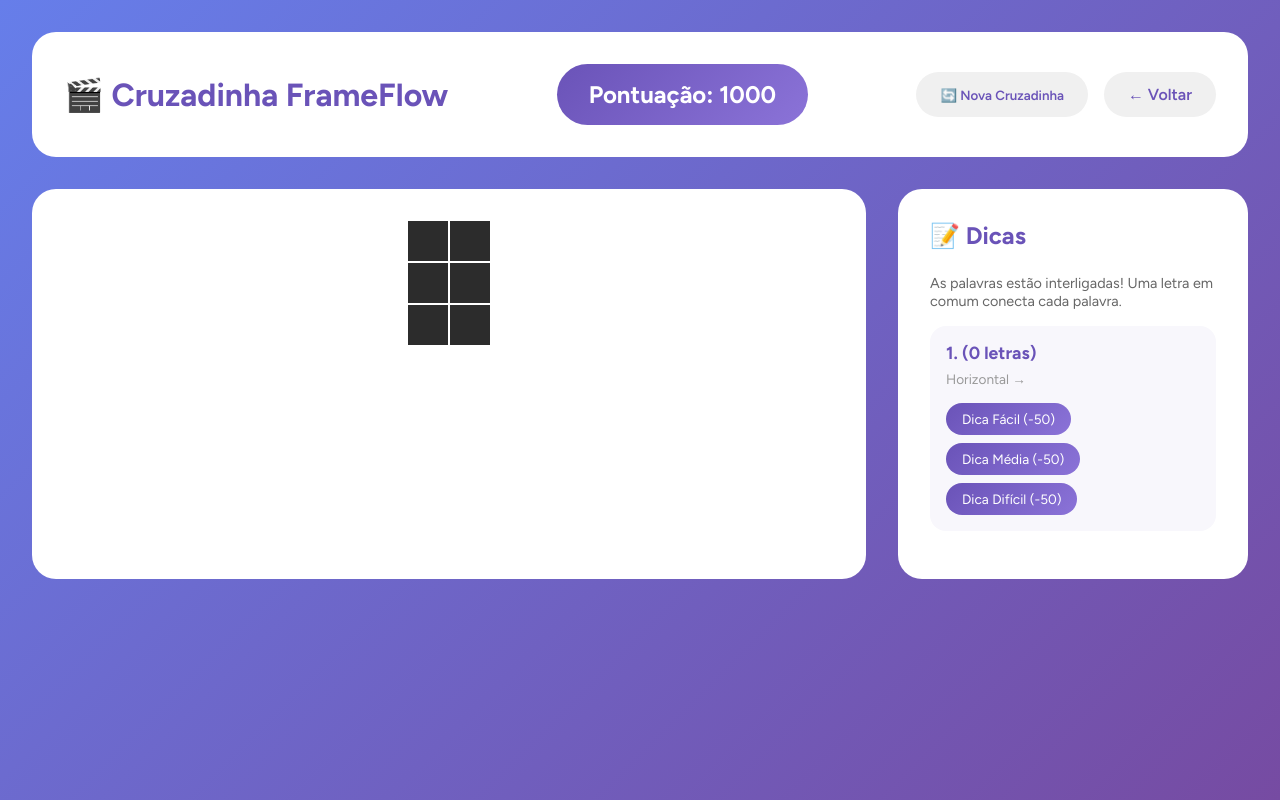
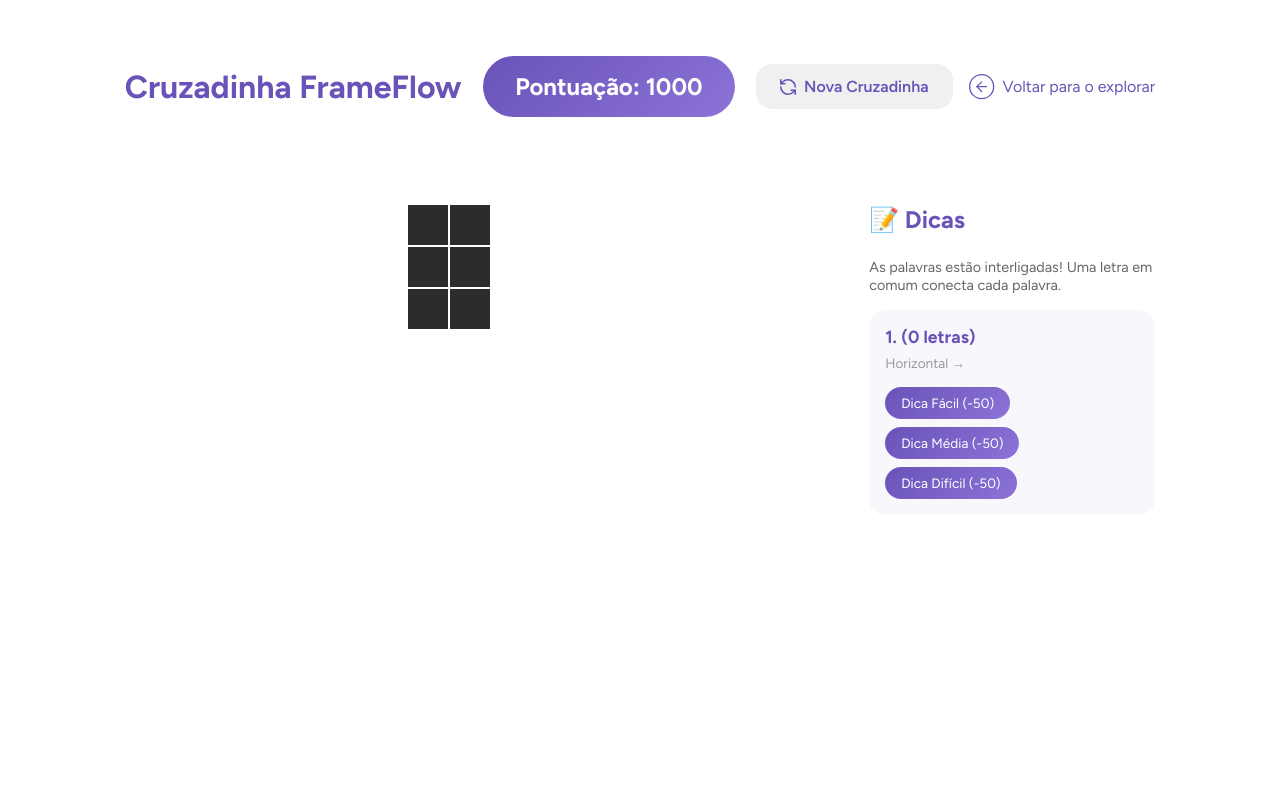
Before and after one commit to ericbrambilaifc/FrameFlow, a PHP site: page /cruzadinha.php in a window 1280 px wide. Run offline with PHP 8.4, Linux system fonts and the light colour scheme; data that the repository does not hold is empty.

Commit message:
desing cruzadinha

```diff
--- a/cruzadinha.php
+++ b/cruzadinha.php
@@ -233,19 +233,19 @@
     <link rel="stylesheet" href="global.css">
     <style>
         body {
-            background: linear-gradient(135deg, #667eea 0%, #764ba2 100%);
+            background: white;
             min-height: 100vh;
             padding: 2rem;
         }
 
         .container-cruzadinha {
-            max-width: 1400px;
+            max-width: 90%;
             margin: 0 auto;
         }
 
         .header-cruzadinha {
             background: white;
-            padding: 2rem;
+            padding: 1.5rem 2rem;
             border-radius: 1.5rem;
             margin-bottom: 2rem;
             display: flex;
@@ -258,8 +258,51 @@
         .header-cruzadinha h1 {
             color: #6a53b8;
             font-size: 2rem;
-            margin: 0;
+            display: flex;
+            align-items: center;
+            gap: 0.5rem;
         }
+
+        .btn-voltar {
+            display: inline-flex;
+            align-items: center;
+            gap: 8px;
+            color: #6A53B8;
+            text-decoration: none;
+            font-size: 16px;
+            transition: opacity 0.2s;
+            background: transparent;
+            border: none;
+            cursor: pointer;
+            padding: 0;
+        }
+
+        .btn-voltar:hover {
+            opacity: 0.7;
+        }
+
+        .btn-nova-cruzadinha {
+            display: inline-flex;
+            align-items: center;
+            gap: 8px;
+            color: #6A53B8;
+            text-decoration: none;
+            font-size: 16px;
+            background: transparent;
+            border: none;
+            cursor: pointer;
+            transition: opacity 0.2s;
+            padding: 0;
+            background-color: #F0F0F0;
+            padding: 0.8rem 1.5rem;
+            border-radius: 1rem;
+            font-weight: 600;
+        }
+
+        .btn-nova-cruzadinha:hover {
+            opacity: 0.7;
+        }
+
 
         .pontuacao-box {
             background: linear-gradient(135deg, #6a53b8 0%, #8b73d8 100%);
@@ -268,25 +311,6 @@
             border-radius: 2rem;
             font-size: 1.5rem;
             font-weight: bold;
-        }
-
-        .btn-voltar,
-        .btn-nova-cruzadinha {
-            background: #f0f0f0;
-            color: #6a53b8;
-            padding: 0.8rem 1.5rem;
-            border-radius: 2rem;
-            text-decoration: none;
-            font-weight: 600;
-            transition: all 0.3s;
-            border: none;
-            cursor: pointer;
-        }
-
-        .btn-voltar:hover,
-        .btn-nova-cruzadinha:hover {
-            background: #e0e0e0;
-            transform: translateY(-2px);
         }
 
         .game-area {
@@ -519,13 +543,35 @@
 <body>
     <div class="container-cruzadinha">
         <div class="header-cruzadinha">
-            <h1>🎬 Cruzadinha FrameFlow</h1>
+            <h1>Cruzadinha FrameFlow</h1>
             <div class="pontuacao-box">
                 Pontuação: <span id="pontuacao"><?php echo $gameData['pontuacao_base']; ?></span>
             </div>
             <div style="display: flex; gap: 1rem; flex-wrap: wrap;">
-                <button class="btn-nova-cruzadinha" onclick="location.reload()">🔄 Nova Cruzadinha</button>
-                <a href="explorar.php" class="btn-voltar">← Voltar</a>
+                <button class="btn-nova-cruzadinha" onclick="location.reload()"><svg width="16" height="16" viewBox="0 0 20 20" fill="none" xmlns="http://www.w3.org/2000/svg">
+                        <path
+                            d="M19 10C19 7.61305 18.0518 5.32387 16.364 3.63604C14.6761 1.94821 12.3869 1 10 1C7.48395 1.00947 5.06897 1.99122 3.26 3.74L1 6"
+                            stroke="#6A53B8" stroke-width="2" stroke-linecap="round" stroke-linejoin="round" />
+                        <path d="M1 1V6H6" stroke="#6A53B8" stroke-width="2" stroke-linecap="round"
+                            stroke-linejoin="round" />
+                        <path
+                            d="M1 10C1 12.3869 1.94821 14.6761 3.63604 16.364C5.32387 18.0518 7.61305 19 10 19C12.516 18.9905 14.931 18.0088 16.74 16.26L19 14"
+                            stroke="#6A53B8" stroke-width="2" stroke-linecap="round" stroke-linejoin="round" />
+                        <path d="M14 14H19V19" stroke="#6A53B8" stroke-width="2" stroke-linecap="round"
+                            stroke-linejoin="round" />
+                    </svg> Nova Cruzadinha</button>
+                <a href="explorar.php" class="btn-voltar">
+                    <svg width="26" height="26" viewBox="0 0 26 26" fill="none"
+                        xmlns="http://www.w3.org/2000/svg">
+                        <path
+                            d="M0.649902 12.6499C0.649902 19.2773 6.02248 24.6499 12.6499 24.6499C19.2773 24.6499 24.6499 19.2773 24.6499 12.6499C24.6499 6.02249 19.2773 0.649902 12.6499 0.649902C6.02248 0.649903 0.649902 6.02249 0.649902 12.6499Z"
+                            stroke="#6A53B8" stroke-width="1.3" stroke-linecap="round" stroke-linejoin="round" />
+                        <path d="M17.45 12.6499L7.84995 12.6499" stroke="#6A53B8" stroke-width="1.3"
+                            stroke-linecap="round" stroke-linejoin="round" />
+                        <path d="M12.6499 7.8501L7.8499 12.6501L12.6499 17.4501" stroke="#6A53B8" stroke-width="1.3"
+                            stroke-linecap="round" stroke-linejoin="round" />
+                    </svg>
+                    Voltar para o explorar</a>
             </div>
         </div>
 
```
Also changed, not shown: jogo_memoria.php (+11 -4 lines).
